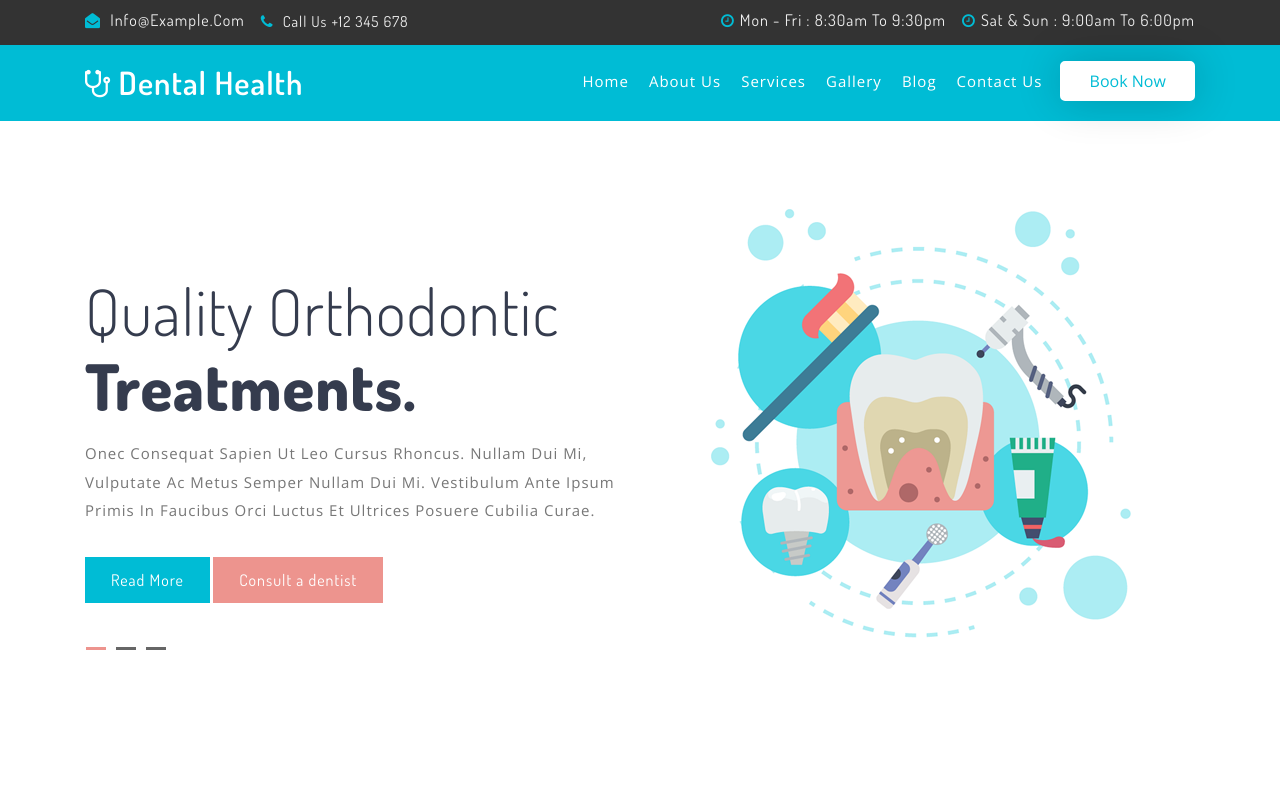
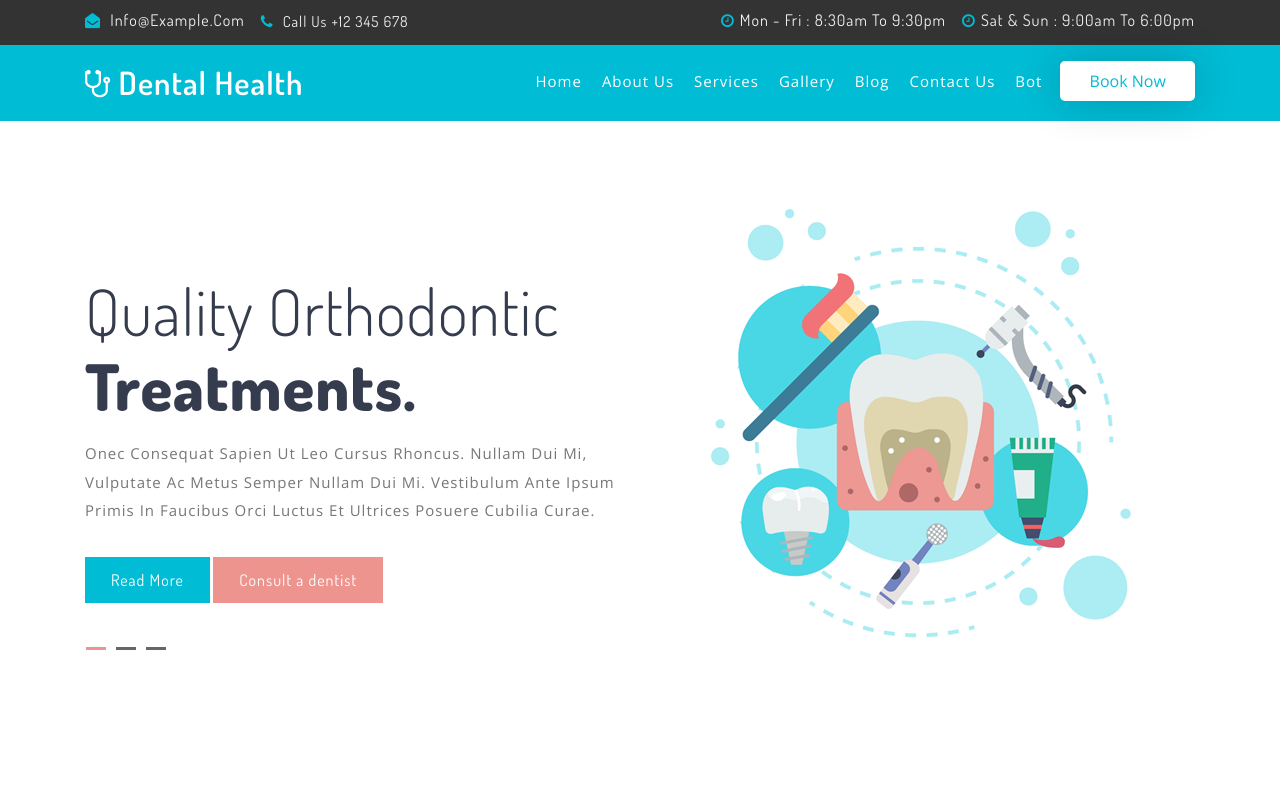
Before and after one commit to SVBADHIRI/badhiriProject, a plain HTML site: page index.html in a window 1280 px wide. Shown: the top 790 px of the page. Drawn offline with nearby package versions, Linux system fonts and the light colour scheme.

Commit message:
Update index.html

```diff
--- a/index.html
+++ b/index.html
@@ -82,6 +82,8 @@ Smartphone Compatible web template, free webdesigns for Nokia, Samsung, LG, Sony
 				<li class=""><a href="gallery.html">Gallery</a></li>
 				<li class=""><a href="blog.html">Blog</a></li>
 				<li class=""><a href="contact.html">Contact Us</a></li>
+
+		<li class=""><a href="bot.html">bot</a></li>
 			</ul>
 			<div class="login-icon ml-2">
 				<a class="user" href="contact.html"> Book Now</a>
```
